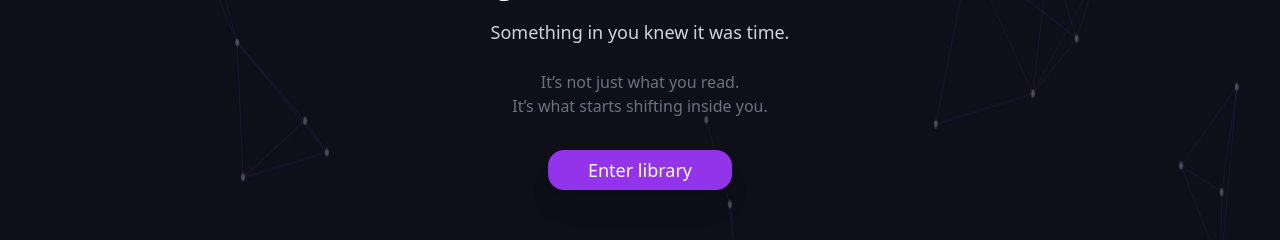
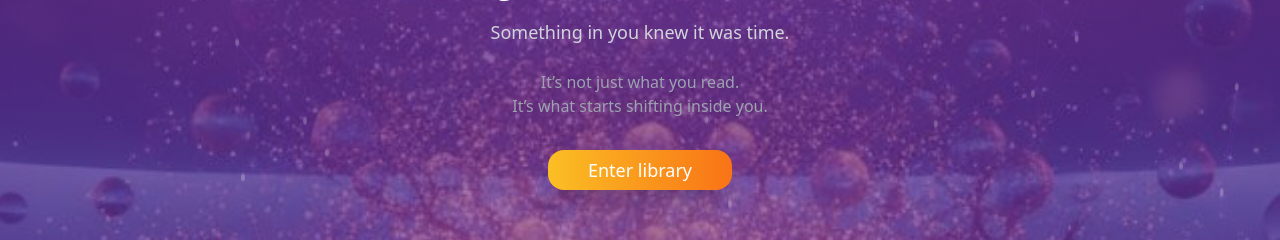
Before and after one commit to Drevaia-Digital/drevaia-app, a React (Vite) app: page / in a window 1280 px wide. Shown: the part 254-494 px from the top of the page. Built offline with nearby package versions, Linux system fonts and the light colour scheme; no server answers; the database is empty.

Commit message:
restaurarArbol

```diff
--- a/src/pages/PortalPage.tsx
+++ b/src/pages/PortalPage.tsx
@@ -73,9 +73,22 @@ export function PortalPage() {
       <SEO title={t.title} description={t.subtitle} language={language} />
       <Navigation />
 
+      {/* 🌳 FONDO ORIGINAL (IMAGEN + ATMÓSFERA) */}
       <div className="absolute inset-0 z-0">
-  <EnergyTreeBackground />
-</div>
+
+        {/* Imagen bosque con árbol */}
+        <div
+          className="absolute inset-0 bg-cover bg-center"
+          style={{ backgroundImage: "url('/hero-bg.jpg')" }}
+        />
+
+        {/* Overlay Drevaia (clave visual) */}
+        <div className="absolute inset-0 bg-gradient-to-b from-purple-900/70 via-purple-800/40 to-purple-900/80" />
+
+      </div>
+
+      {/* ✨ PARTÍCULAS */}
+      <EnergyTreeBackground />
 
       {/* HERO */}
       <section className="relative py-32 text-center px-6 max-w-3xl mx-auto z-20">
@@ -91,13 +104,13 @@ export function PortalPage() {
           {t.subtitle}
         </p>
 
-        <p className="text-gray-500 whitespace-pre-line mb-8">
+        <p className="text-gray-400 whitespace-pre-line mb-8">
           {t.line}
         </p>
 
         <Button
           onClick={() => navigate("/library")}
-          className="bg-purple-600 hover:bg-purple-700 px-10 py-5 text-lg rounded-2xl shadow-xl"
+          className="bg-gradient-to-r from-amber-400 to-orange-500 hover:from-amber-500 hover:to-orange-600 px-10 py-5 text-lg rounded-2xl shadow-xl"
         >
           {t.explore}
         </Button>
```
